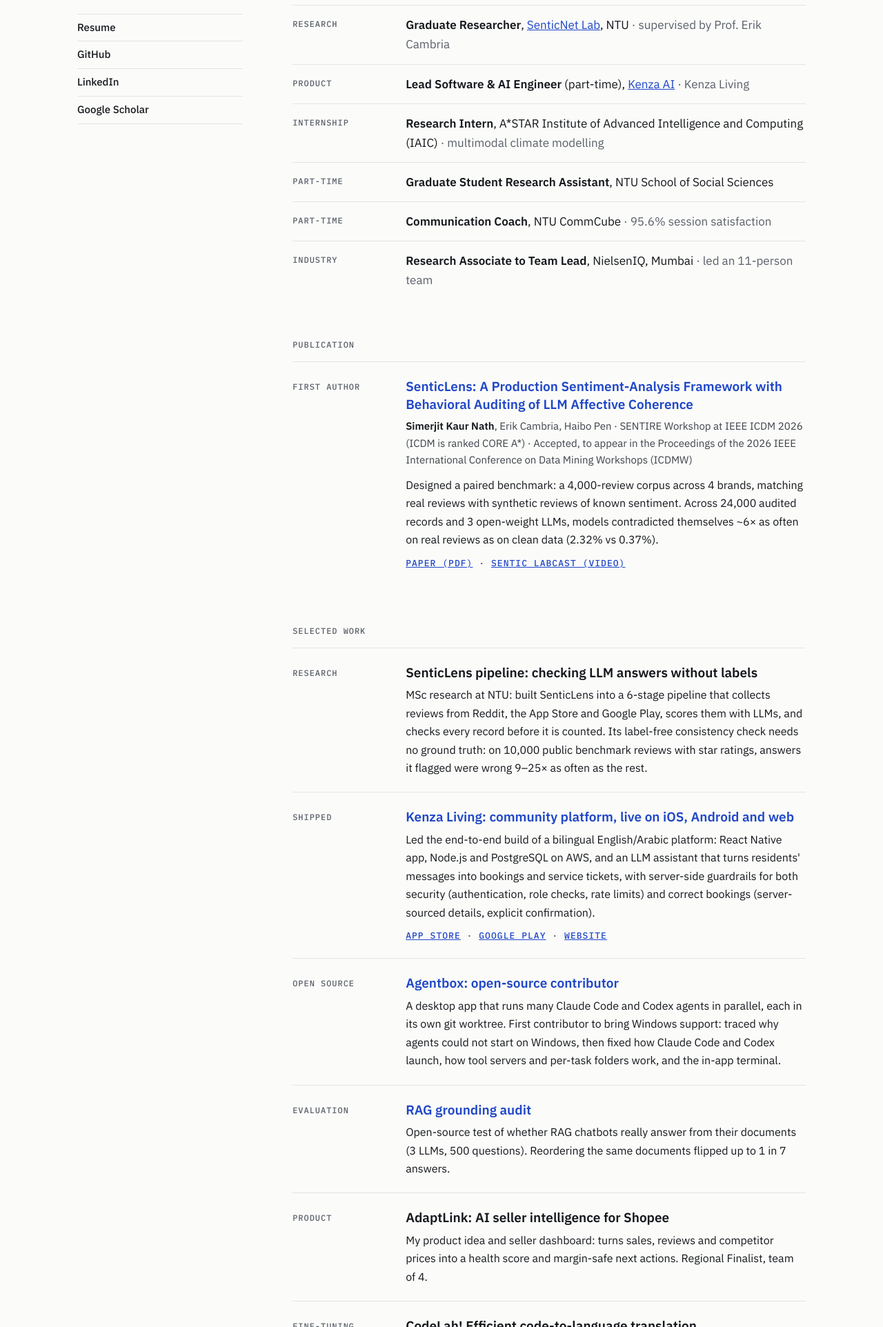
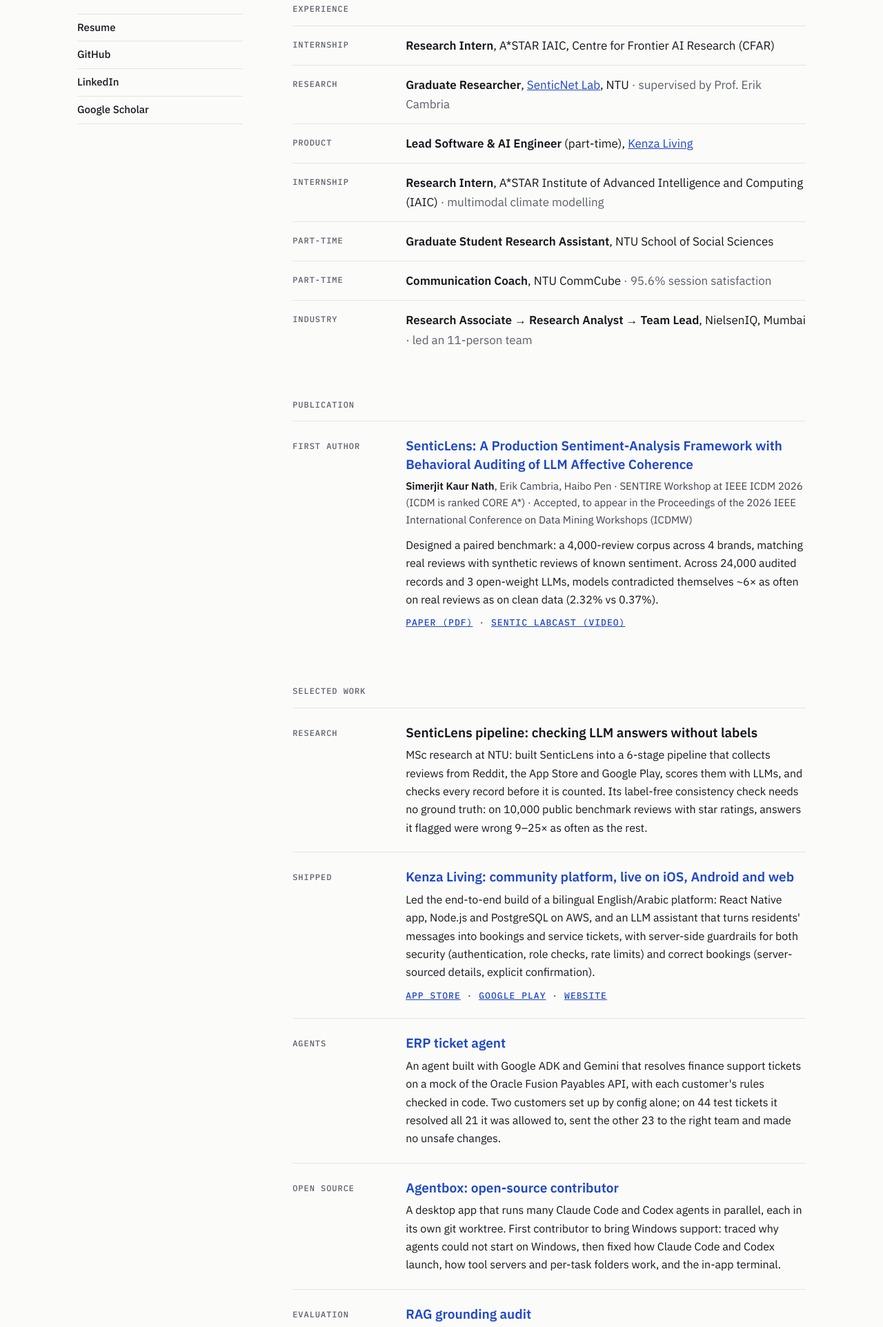
Before and after one commit to simer05/simer05.github.io, a plain HTML site: page index.html in a window 1280 px wide. Shown: the part 626-2550 px from the top of the page at 69% size. Drawn offline with Linux system fonts and the light colour scheme.

Commit message:
Update experience, add ERP ticket agent, refresh resume

```diff
--- a/index.html
+++ b/index.html
@@ -66,17 +66,18 @@ h3 a{text-decoration:none}h3 a:hover{text-decoration:underline;text-underline-of
 <h1 class="serif h1" style="font-size: 58px; line-height: 1.04; letter-spacing: -0.01em; margin: 0 0 32px; max-width: 760px; text-wrap: balance">I build AI systems that people can rely on.</h1>
 
 <div class="prose" style="max-width: 660px">
-<p style="margin: 0 0 14px; font-size: 18px">I'm an MSc Artificial Intelligence student at Nanyang Technological University and a graduate researcher in Prof. Erik Cambria's <a href="https://sentic.net/">SenticNet Lab</a>. I build AI systems end to end and make sure they hold up on real data: a live web and mobile platform with an LLM assistant, LLM evaluation and agentic systems, multimodal deep learning for city-scale climate modelling at A*STAR, and efficient fine-tuning and inference.</p>
+<p style="margin: 0 0 14px; font-size: 18px">I'm an MSc Artificial Intelligence student at Nanyang Technological University, currently a research intern at A*STAR's Centre for Frontier AI Research, and previously a graduate researcher in Prof. Erik Cambria's <a href="https://sentic.net/">SenticNet Lab</a>. I build AI systems end to end and make sure they hold up on real data: a live web and mobile platform with an LLM assistant, LLM evaluation and agentic systems, multimodal deep learning for city-scale climate modelling at A*STAR, and efficient fine-tuning and inference.</p>
 <p style="margin: 0; font-size: 18px">Before my master's, I spent 2 years at NielsenIQ delivering research for global consumer brands and leading an 11-person team, where I learned that AI is only as useful as the decisions people can confidently make with it.</p>
 </div>
 
 <h2 class="mono" style="margin: 56px 0 0; padding-bottom: 14px">Experience</h2>
+<div class="row" style="padding: 14px 0"><div class="mono" style="padding-top: 3px">Internship</div><div><b style="font-weight: 600">Research Intern</b>, A*STAR IAIC, Centre for Frontier AI Research (CFAR)</div></div>
 <div class="row" style="padding: 14px 0"><div class="mono" style="padding-top: 3px">Research</div><div><b style="font-weight: 600">Graduate Researcher</b>, <a href="https://sentic.net/">SenticNet Lab</a>, NTU <span style="color: #5A606A">· supervised by Prof. Erik Cambria</span></div></div>
-<div class="row" style="padding: 14px 0"><div class="mono" style="padding-top: 3px">Product</div><div><b style="font-weight: 600">Lead Software &amp; AI Engineer</b> (part-time), <a href="https://www.kenza.ae">Kenza AI</a> <span style="color: #5A606A">· Kenza Living</span></div></div>
+<div class="row" style="padding: 14px 0"><div class="mono" style="padding-top: 3px">Product</div><div><b style="font-weight: 600">Lead Software &amp; AI Engineer</b> (part-time), <a href="https://www.kenza.ae">Kenza Living</a></div></div>
 <div class="row" style="padding: 14px 0"><div class="mono" style="padding-top: 3px">Internship</div><div><b style="font-weight: 600">Research Intern</b>, A*STAR Institute of Advanced Intelligence and Computing (IAIC) <span style="color: #5A606A">· multimodal climate modelling</span></div></div>
 <div class="row" style="padding: 14px 0"><div class="mono" style="padding-top: 3px">Part-time</div><div><b style="font-weight: 600">Graduate Student Research Assistant</b>, NTU School of Social Sciences</div></div>
 <div class="row" style="padding: 14px 0"><div class="mono" style="padding-top: 3px">Part-time</div><div><b style="font-weight: 600">Communication Coach</b>, NTU CommCube <span style="color: #5A606A">· 95.6% session satisfaction</span></div></div>
-<div class="row" style="padding: 14px 0"><div class="mono" style="padding-top: 3px">Industry</div><div><b style="font-weight: 600">Research Associate to Team Lead</b>, NielsenIQ, Mumbai <span style="color: #5A606A">· led an 11-person team</span></div></div>
+<div class="row" style="padding: 14px 0"><div class="mono" style="padding-top: 3px">Industry</div><div><b style="font-weight: 600">Research Associate → Research Analyst → Team Lead</b>, NielsenIQ, Mumbai <span style="color: #5A606A">· led an 11-person team</span></div></div>
 
 <h2 class="mono" style="margin: 56px 0 0; padding-bottom: 14px">Publication</h2>
 <div class="row">
@@ -103,6 +104,13 @@ h3 a{text-decoration:none}h3 a:hover{text-decoration:underline;text-underline-of
 <h3 style="margin: 0 0 6px; font-size: 19px; line-height: 1.4; font-weight: 600"><a href="https://www.kenza.ae">Kenza Living: community platform, live on iOS, Android and web</a></h3>
 <p style="margin: 0; font-size: 16px">Led the end-to-end build of a bilingual English/Arabic platform: React Native app, Node.js and PostgreSQL on AWS, and an LLM assistant that turns residents' messages into bookings and service tickets, with server-side guardrails for both security (authentication, role checks, rate limits) and correct bookings (server-sourced details, explicit confirmation).</p>
 <p class="mono" style="margin: 10px 0 0; font-size: 13px"><a href="https://apps.apple.com/app/kenza-living/id6781218644">App Store</a> · <a href="https://play.google.com/store/apps/details?id=ae.kenza.living">Google Play</a> · <a href="https://www.kenza.ae">Website</a></p>
+</div>
+</div>
+<div class="row">
+<div class="mono" style="padding-top: 4px">Agents</div>
+<div>
+<h3 style="margin: 0 0 6px; font-size: 19px; line-height: 1.4; font-weight: 600"><a href="https://github.com/simer05/erp-ticket-agent">ERP ticket agent</a></h3>
+<p style="margin: 0; font-size: 16px">An agent built with Google ADK and Gemini that resolves finance support tickets on a mock of the Oracle Fusion Payables API, with each customer's rules checked in code. Two customers set up by config alone; on 44 test tickets it resolved all 21 it was allowed to, sent the other 23 to the right team and made no unsafe changes.</p>
 </div>
 </div>
 <div class="row">
```
Also changed, not shown: 1 other file.
